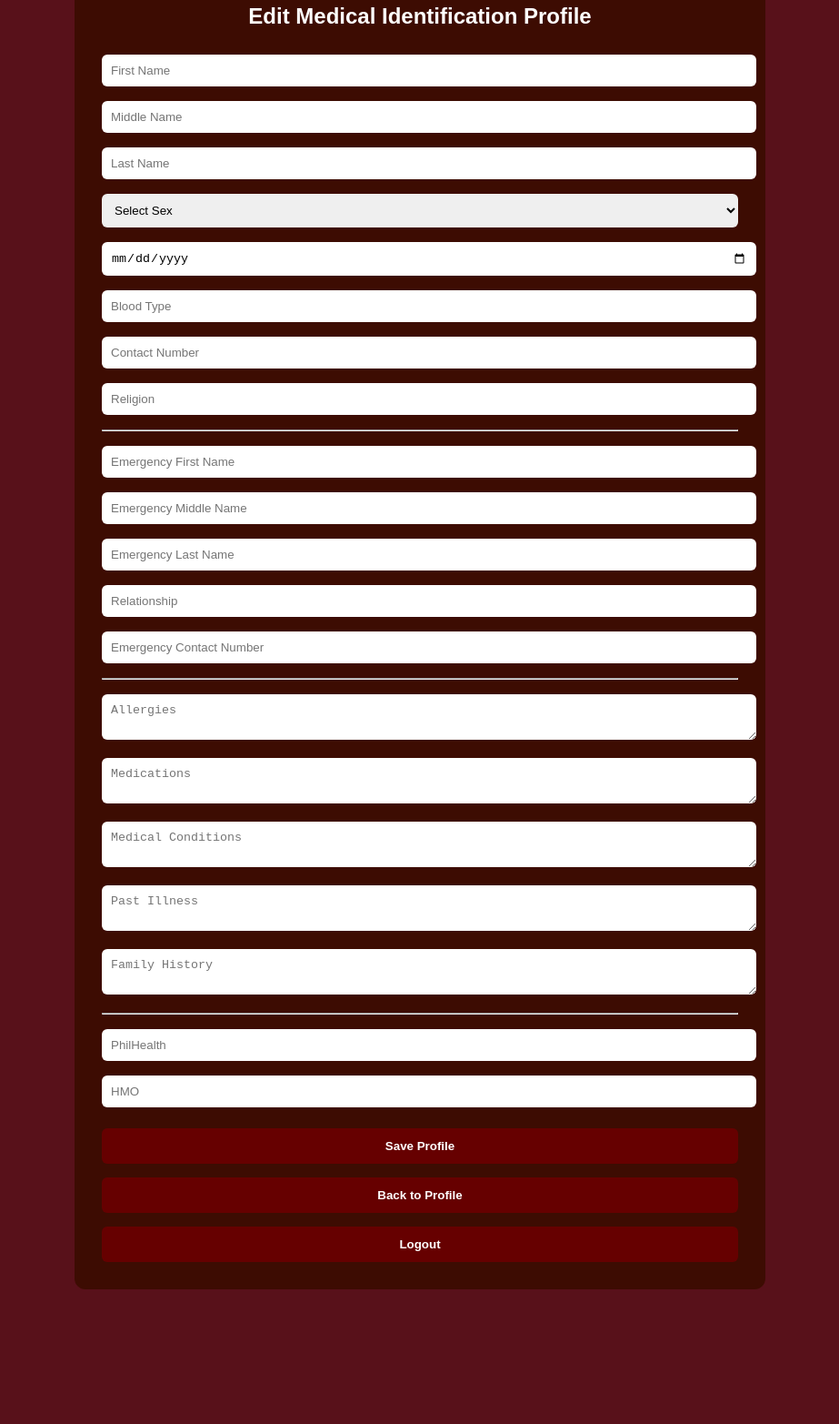
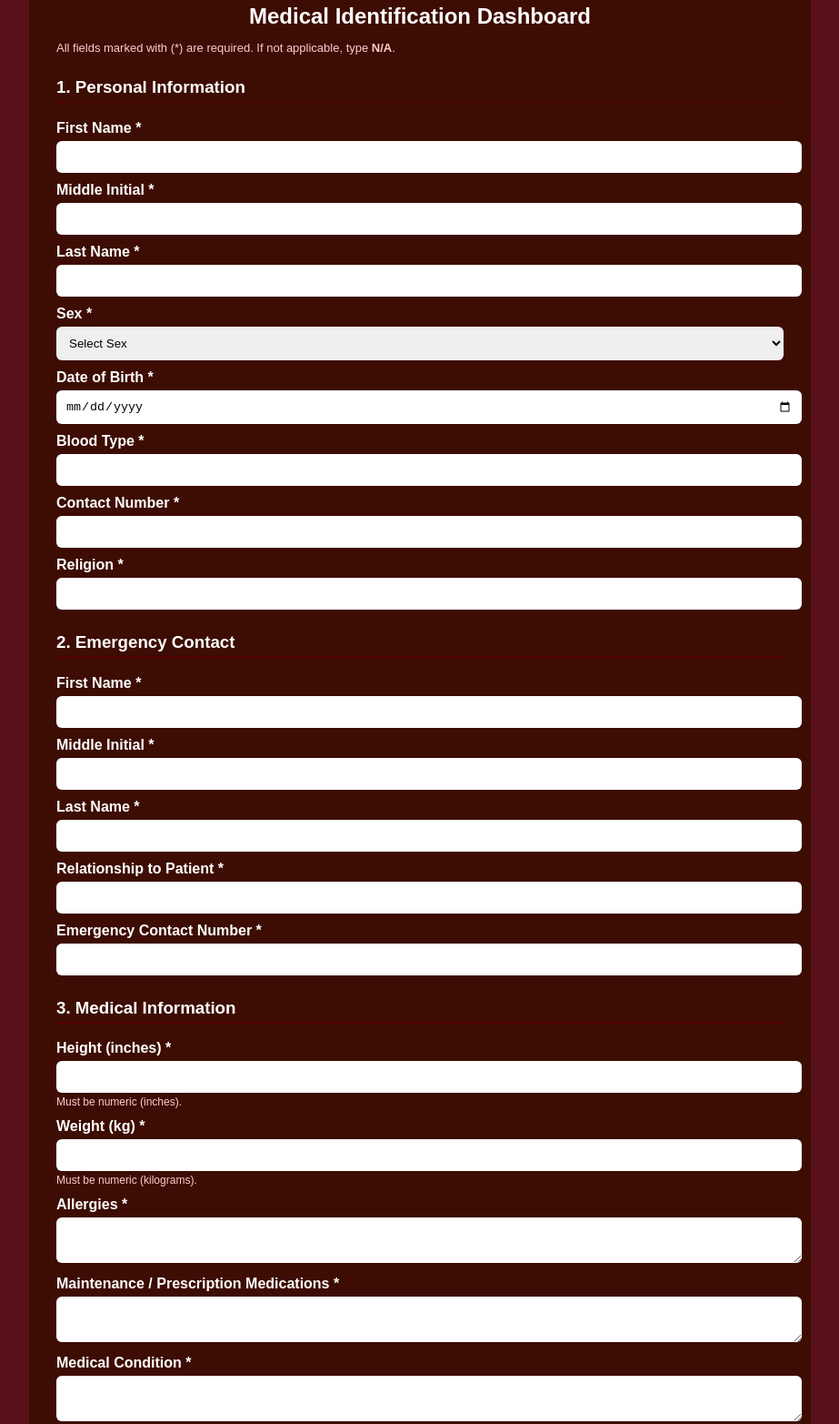
Before and after one commit to mariellecastillo1204/medical-id-qr-project, a website: page client/pages/dashboard.html in a window 1280 px wide. Shown: the part 76-1641 px from the top of the page at 91% size, without its empty margins (178-1101 px from the left). Before the commit the page ends 1523 px from the top, so only its background shows below. Drawn offline with Linux system fonts and the light colour scheme; no server answers; sample sign-in values are in the browser's storage.

Commit message:
Updated dashboard structure, validation, and full profile display

```diff
--- a/client/pages/dashboard.html
+++ b/client/pages/dashboard.html
@@ -12,7 +12,7 @@
     }
 
     .container {
-      max-width:700px;
+      max-width:800px;
       margin:auto;
       background:#3D0C02;
       padding:30px;
@@ -21,15 +21,32 @@
 
     h2 {
       text-align:center;
-      margin-bottom:20px;
+      margin-bottom:10px;
+    }
+
+    h3 {
+      border-bottom:1px solid #660000;
+      padding-bottom:5px;
+      margin-top:25px;
+    }
+
+    label {
+      display:block;
+      margin-top:10px;
+      font-weight:bold;
     }
 
     input, select, textarea {
       width:100%;
       padding:10px;
-      margin:8px 0;
+      margin-top:5px;
       border:none;
       border-radius:6px;
+    }
+
+    small {
+      color:#ffcccc;
+      font-size:12px;
     }
 
     button {
@@ -47,58 +64,116 @@
     button:hover {
       opacity:0.85;
     }
+
+    .note {
+      font-size:13px;
+      color:#ffcccc;
+      margin-bottom:15px;
+    }
   </style>
 </head>
 
 <body>
 
 <div class="container">
-  <h2>Edit Medical Identification Profile</h2>
+  <h2>Medical Identification Dashboard</h2>
+
+  <p class="note">
+    All fields marked with (*) are required.
+    If not applicable, type <strong>N/A</strong>.
+  </p>
 
   <form id="profileForm">
 
-    <input id="firstName" placeholder="First Name" required>
-    <input id="middleName" placeholder="Middle Name">
-    <input id="lastName" placeholder="Last Name" required>
+    <!-- 1. PERSONAL INFORMATION -->
+    <h3>1. Personal Information</h3>
 
-    <select id="sex">
+    <label>First Name *</label>
+    <input id="firstName" required>
+
+    <label>Middle Initial *</label>
+    <input id="middleName" required>
+
+    <label>Last Name *</label>
+    <input id="lastName" required>
+
+    <label>Sex *</label>
+    <select id="sex" required>
       <option value="">Select Sex</option>
       <option>Male</option>
       <option>Female</option>
     </select>
 
-    <input type="date" id="dob">
-    <input id="bloodType" placeholder="Blood Type">
-    <input id="contactNumber" placeholder="Contact Number">
-    <input id="religion" placeholder="Religion">
+    <label>Date of Birth *</label>
+    <input type="date" id="dob" required>
 
-    <hr>
+    <label>Blood Type *</label>
+    <input id="bloodType" required>
 
-    <input id="emergencyFirstName" placeholder="Emergency First Name">
-    <input id="emergencyMiddleName" placeholder="Emergency Middle Name">
-    <input id="emergencyLastName" placeholder="Emergency Last Name">
-    <input id="emergencyRelationship" placeholder="Relationship">
-    <input id="emergencyContactNumber" placeholder="Emergency Contact Number">
+    <label>Contact Number *</label>
+    <input id="contactNumber" required>
 
-    <hr>
+    <label>Religion *</label>
+    <input id="religion" required>
 
-    <textarea id="allergies" placeholder="Allergies"></textarea>
-    <textarea id="medications" placeholder="Medications"></textarea>
-    <textarea id="medicalConditions" placeholder="Medical Conditions"></textarea>
-    <textarea id="pastIllness" placeholder="Past Illness"></textarea>
-    <textarea id="familyHistory" placeholder="Family History"></textarea>
+    <!-- 2. EMERGENCY CONTACT -->
+    <h3>2. Emergency Contact</h3>
 
-    <hr>
+    <label>First Name *</label>
+    <input id="emergencyFirstName" required>
 
-    <input id="philhealth" placeholder="PhilHealth">
-    <input id="hmo" placeholder="HMO">
+    <label>Middle Initial *</label>
+    <input id="emergencyMiddleName" required>
+
+    <label>Last Name *</label>
+    <input id="emergencyLastName" required>
+
+    <label>Relationship to Patient *</label>
+    <input id="emergencyRelationship" required>
+
+    <label>Emergency Contact Number *</label>
+    <input id="emergencyContactNumber" required>
+
+    <!-- 3. MEDICAL INFORMATION -->
+    <h3>3. Medical Information</h3>
+
+    <label>Height (inches) *</label>
+    <input id="height" type="number" min="1" required>
+    <small>Must be numeric (inches).</small>
+
+    <label>Weight (kg) *</label>
+    <input id="weight" type="number" min="1" required>
+    <small>Must be numeric (kilograms).</small>
+
+    <label>Allergies *</label>
+    <textarea id="allergies" required></textarea>
+
+    <label>Maintenance / Prescription Medications *</label>
+    <textarea id="medications" required></textarea>
+
+    <label>Medical Condition *</label>
+    <textarea id="medicalConditions" required></textarea>
+
+    <label>Past Illness *</label>
+    <textarea id="pastIllness" required></textarea>
+
+    <label>Family Medical History *</label>
+    <textarea id="familyHistory" required></textarea>
+
+    <!-- 4. INSURANCE -->
+    <h3>4. Insurance / Benefits</h3>
+
+    <label>PhilHealth ID Number *</label>
+    <input id="philhealth" required>
+
+    <label>HMO / Health Insurance Provider *</label>
+    <input id="hmo" required>
 
     <button type="submit">Save Profile</button>
   </form>
 
   <button onclick="goProfile()">Back to Profile</button>
   <button onclick="logout()">Logout</button>
-
 </div>
 
 <script>
@@ -117,7 +192,6 @@ window.onload = async () => {
   if (res.status === 404) return;
 
   const data = await res.json();
-
   if (!data || !data._id) return;
 
   for (const key in data) {
@@ -130,15 +204,21 @@ window.onload = async () => {
   }
 };
 
-/* SAVE PROFILE */
+/* SAVE PROFILE WITH VALIDATION */
 document.getElementById("profileForm").addEventListener("submit", async (e) => {
   e.preventDefault();
 
   const formData = {};
 
-  document.querySelectorAll("input, select, textarea").forEach(el => {
-    formData[el.id] = el.value;
-  });
+  for (const el of document.querySelectorAll("input, select, textarea")) {
+
+    if (el.hasAttribute("required") && !el.value.trim()) {
+      alert("All required fields must be filled. Use 'N/A' if not applicable.");
+      return;
+    }
+
+    formData[el.id] = el.value.trim();
+  }
 
   const res = await fetch("/api/profile", {
     method: "POST",
```
Also changed, not shown: client/js/profile.js (+18 -16 lines), client/pages/profile.html (+16 -14 lines).
